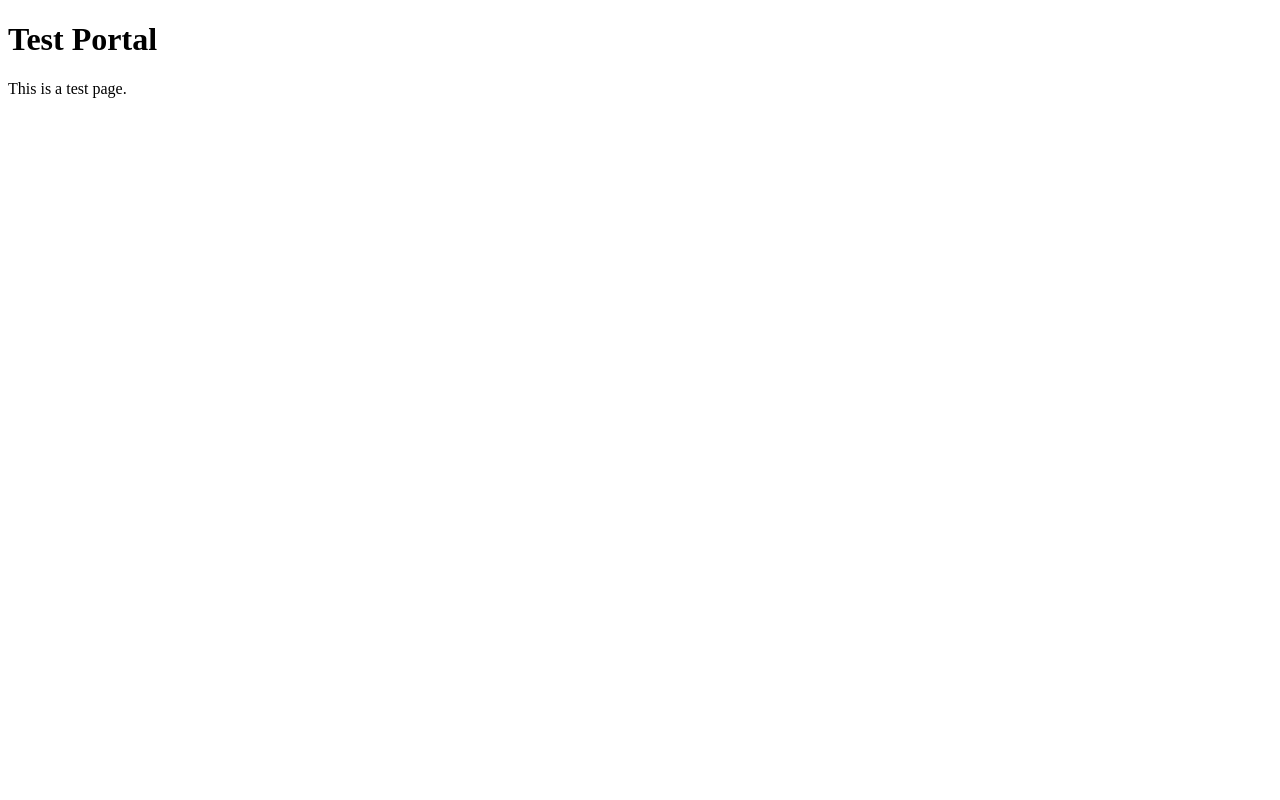
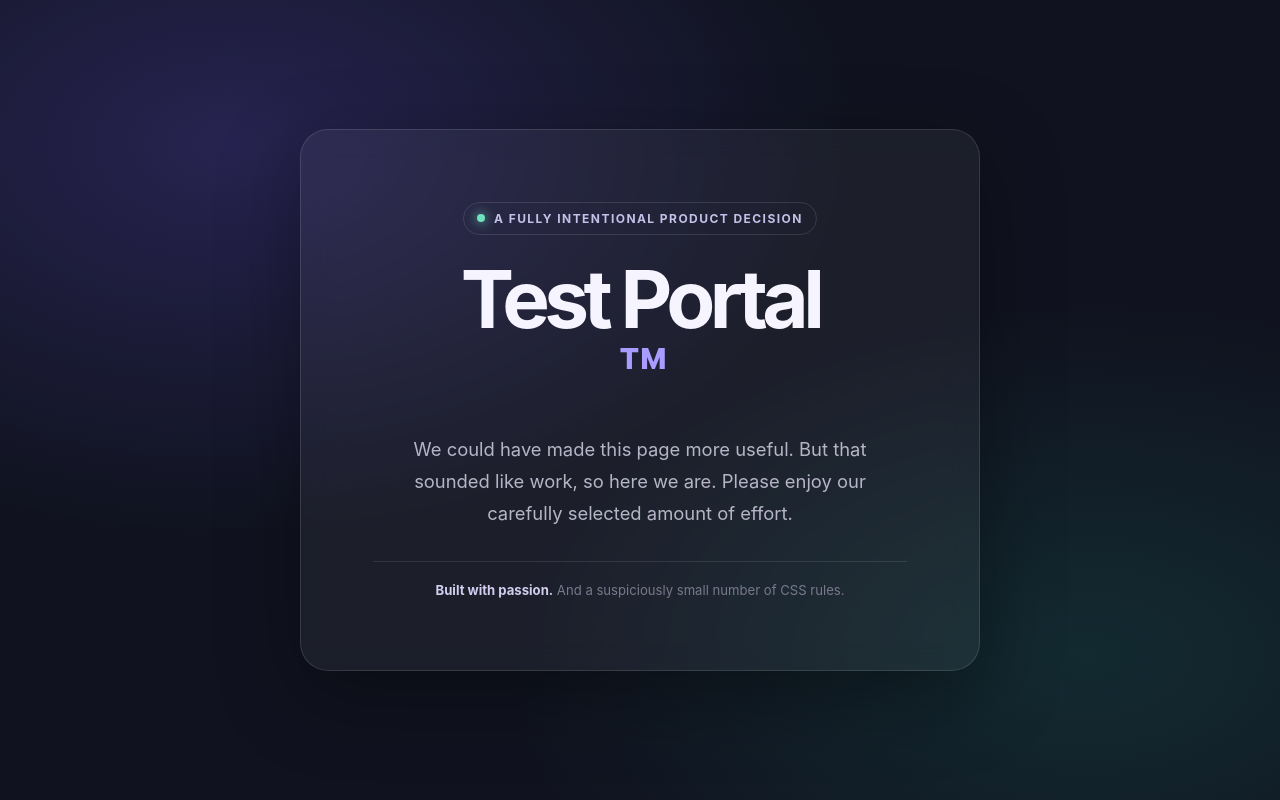
Before and after one commit to venugopal450/test-portal, a plain HTML site: page index.html in a window 1280 px wide. Drawn offline with Linux system fonts and the light colour scheme.

Commit message:
Style test portal with sarcastic landing page

```diff
--- a/index.html
+++ b/index.html
@@ -3,10 +3,101 @@
 <head>
   <meta charset="UTF-8">
   <meta name="viewport" content="width=device-width, initial-scale=1.0">
-  <title>Test Portal</title>
+  <meta name="theme-color" content="#10131f">
+  <title>Test Portal | Bare Minimum Edition</title>
+  <style>
+    :root {
+      color-scheme: dark;
+      font-family: Inter, ui-sans-serif, system-ui, -apple-system, BlinkMacSystemFont, "Segoe UI", sans-serif;
+      background: #10131f;
+      color: #f5f4ff;
+    }
+
+    * { box-sizing: border-box; }
+
+    body {
+      min-height: 100vh;
+      margin: 0;
+      display: grid;
+      place-items: center;
+      padding: 2rem;
+      background:
+        radial-gradient(ellipse at 18% 18%, rgb(118 92 255 / 22%), transparent 42%),
+        radial-gradient(ellipse at 85% 82%, rgb(40 210 180 / 12%), transparent 38%),
+        #10131f;
+    }
+
+    main {
+      width: min(100%, 680px);
+      padding: clamp(2rem, 7vw, 4.5rem);
+      border: 1px solid rgb(255 255 255 / 12%);
+      border-radius: 28px;
+      background: rgb(255 255 255 / 5%);
+      box-shadow: 0 24px 80px rgb(0 0 0 / 35%);
+      backdrop-filter: blur(14px);
+      text-align: center;
+    }
+
+    .badge {
+      display: inline-flex;
+      align-items: center;
+      gap: 0.55rem;
+      padding: 0.5rem 0.8rem;
+      border: 1px solid rgb(255 255 255 / 12%);
+      border-radius: 999px;
+      color: #c5c0e8;
+      font-size: 0.75rem;
+      font-weight: 700;
+      letter-spacing: 0.12em;
+      text-transform: uppercase;
+    }
+
+    .badge::before {
+      width: 0.5rem;
+      height: 0.5rem;
+      border-radius: 50%;
+      background: #70e1bd;
+      box-shadow: 0 0 12px #70e1bd;
+      content: "";
+    }
+
+    h1 {
+      margin: 1.6rem 0 1rem;
+      font-size: clamp(2.6rem, 9vw, 5rem);
+      line-height: 0.98;
+      letter-spacing: -0.07em;
+    }
+
+    h1 span {
+      display: block;
+      color: #a99bff;
+    }
+
+    p {
+      max-width: 42ch;
+      margin: 0 auto;
+      color: #b6b5c7;
+      font-size: clamp(1rem, 2.5vw, 1.15rem);
+      line-height: 1.75;
+    }
+
+    .note {
+      margin-top: 2rem;
+      padding-top: 1.25rem;
+      border-top: 1px solid rgb(255 255 255 / 10%);
+      color: #79798d;
+      font-size: 0.82rem;
+    }
+
+    .note strong { color: #d3ceef; }
+  </style>
 </head>
 <body>
-  <h1>Test Portal</h1>
-  <p>This is a test page.</p>
+  <main>
+    <div class="badge">A fully intentional product decision</div>
+    <h1>Test Portal<span>™</span></h1>
+    <p>We could have made this page more useful. But that sounded like work, so here we are. Please enjoy our carefully selected amount of effort.</p>
+    <div class="note"><strong>Built with passion.</strong> And a suspiciously small number of CSS rules.</div>
+  </main>
 </body>
 </html>
```
